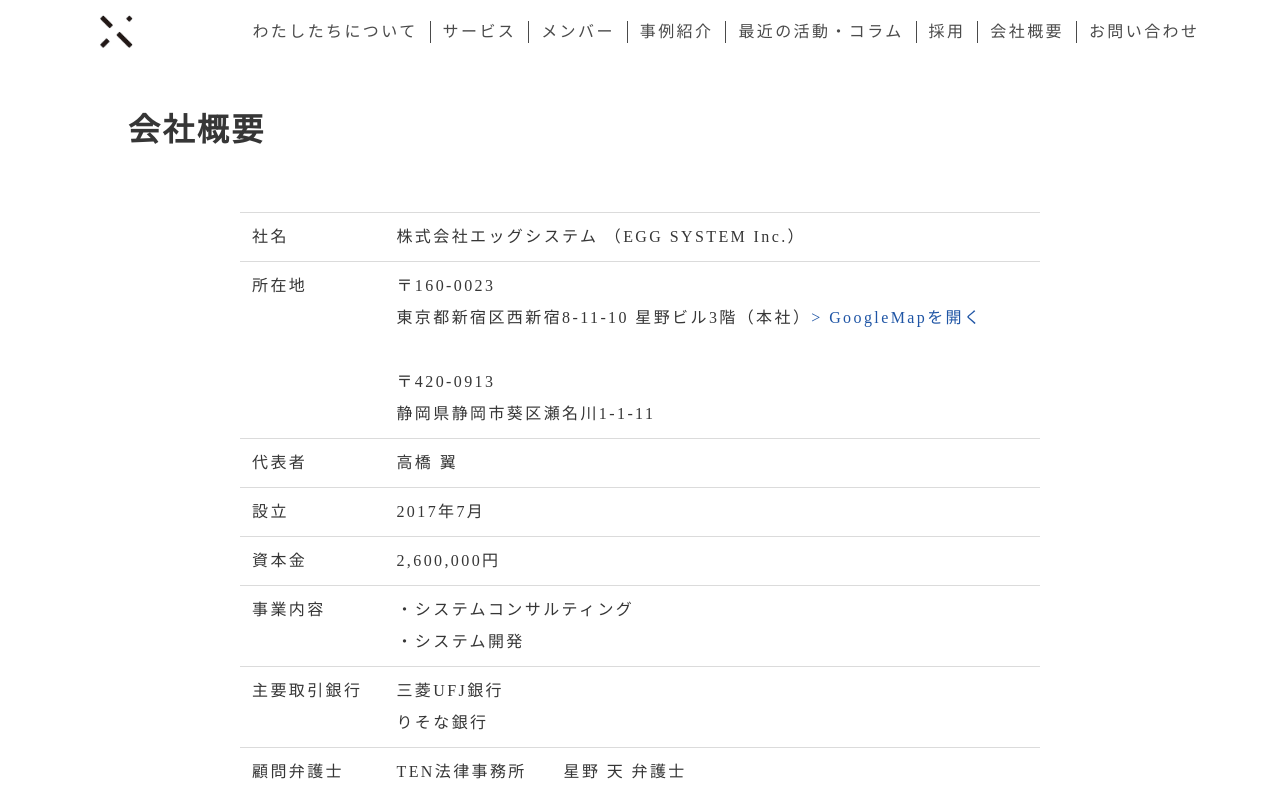
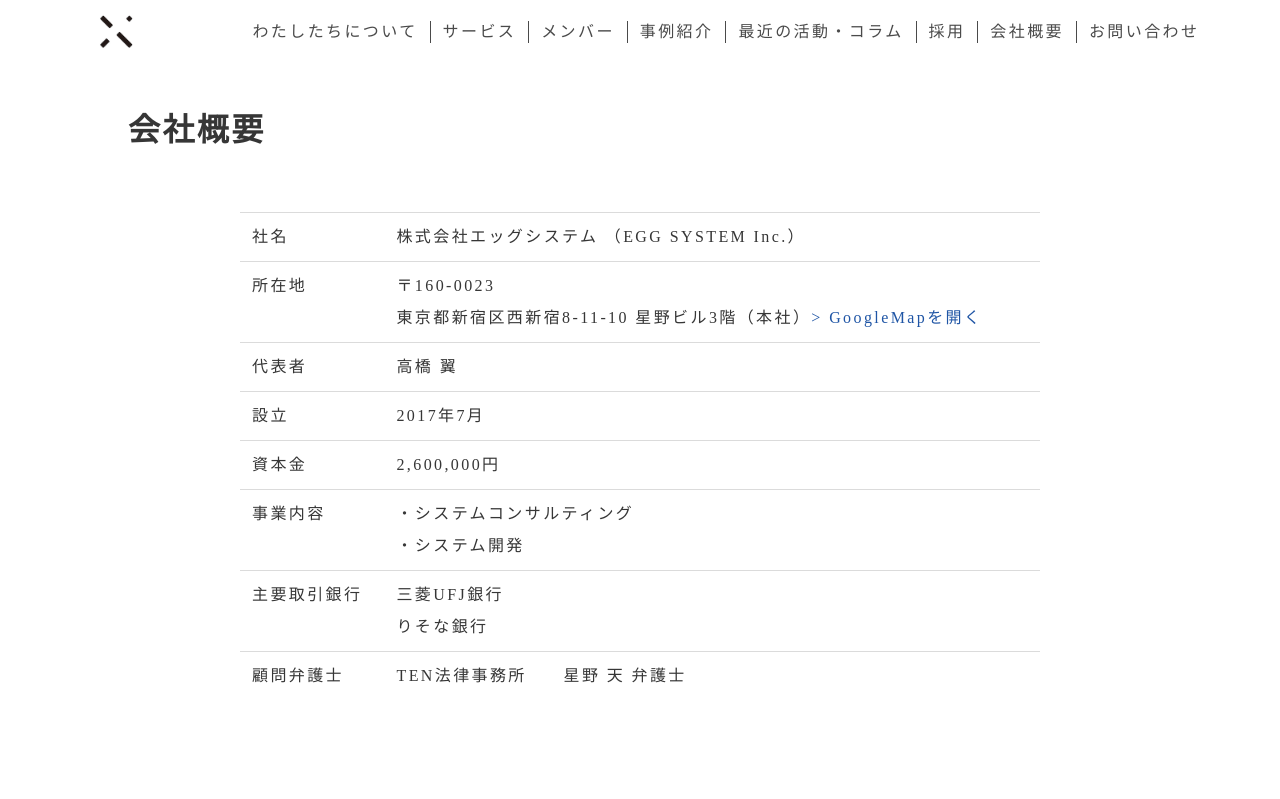
Before and after one commit to egg-system/corporate-site, a Nuxt app: page /company in a window 1280 px wide. Shown: the top 799 px of the page. Built offline with nearby package versions, Linux system fonts and the light colour scheme.

Commit message:
静岡の住所を削除

```diff
--- a/components/pages/company/TheInfo.vue
+++ b/components/pages/company/TheInfo.vue
@@ -9,7 +9,7 @@
           </tr>
           <tr>
             <td>所在地</td>
-            <td>〒160-0023<br>東京都新宿区西新宿8-11-10 星野ビル3階（本社）<br class="sp"><a href="https://goo.gl/maps/zhfJADagsfJBdxxY7" target="_blank">> GoogleMapを開く</a> <br><br>〒420-0913<br>静岡県静岡市葵区瀬名川1-1-11</td>
+            <td>〒160-0023<br>東京都新宿区西新宿8-11-10 星野ビル3階（本社）<br class="sp"><a href="https://goo.gl/maps/zhfJADagsfJBdxxY7" target="_blank">> GoogleMapを開く</a><br></td>
           </tr>
           <tr>
             <td>代表者</td>
```
